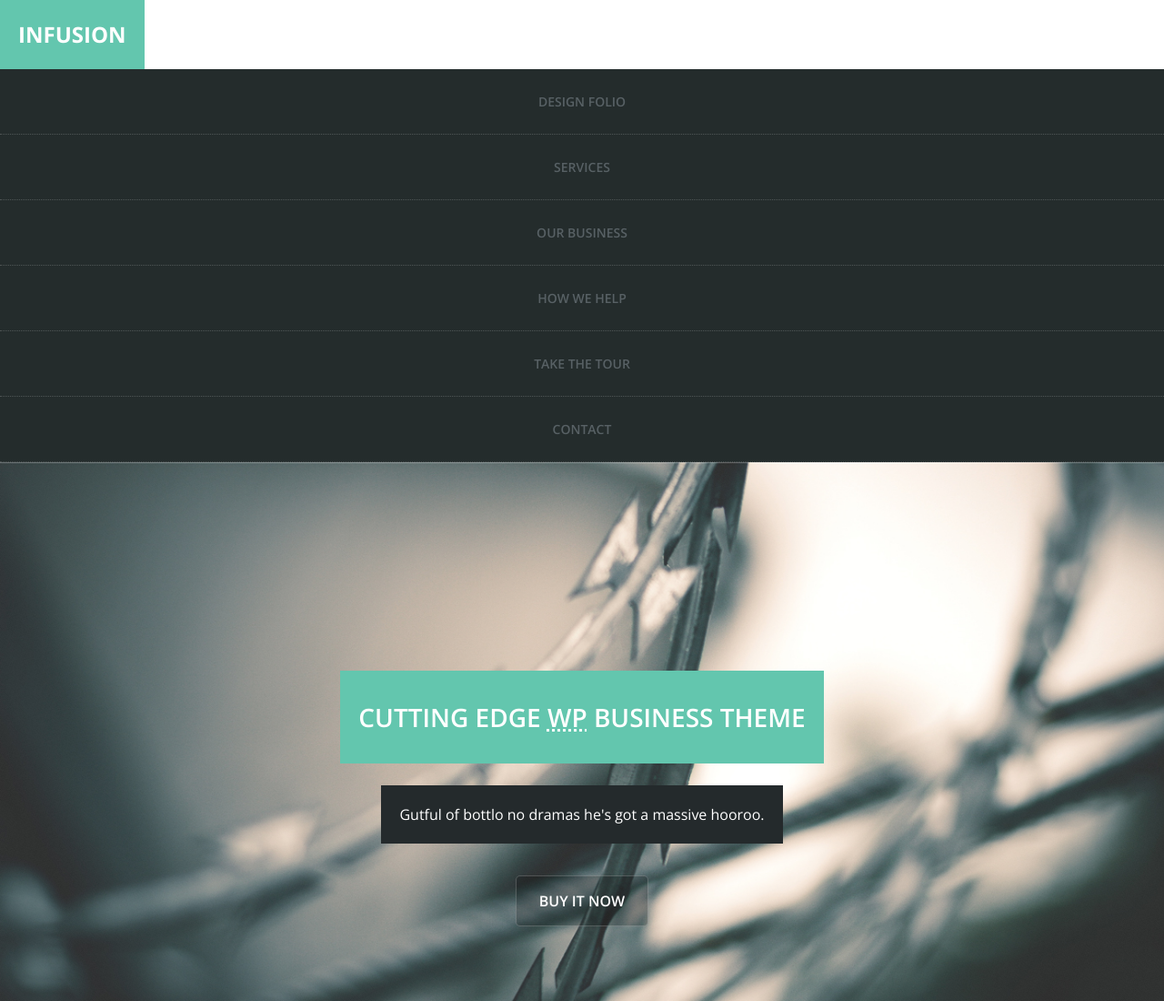
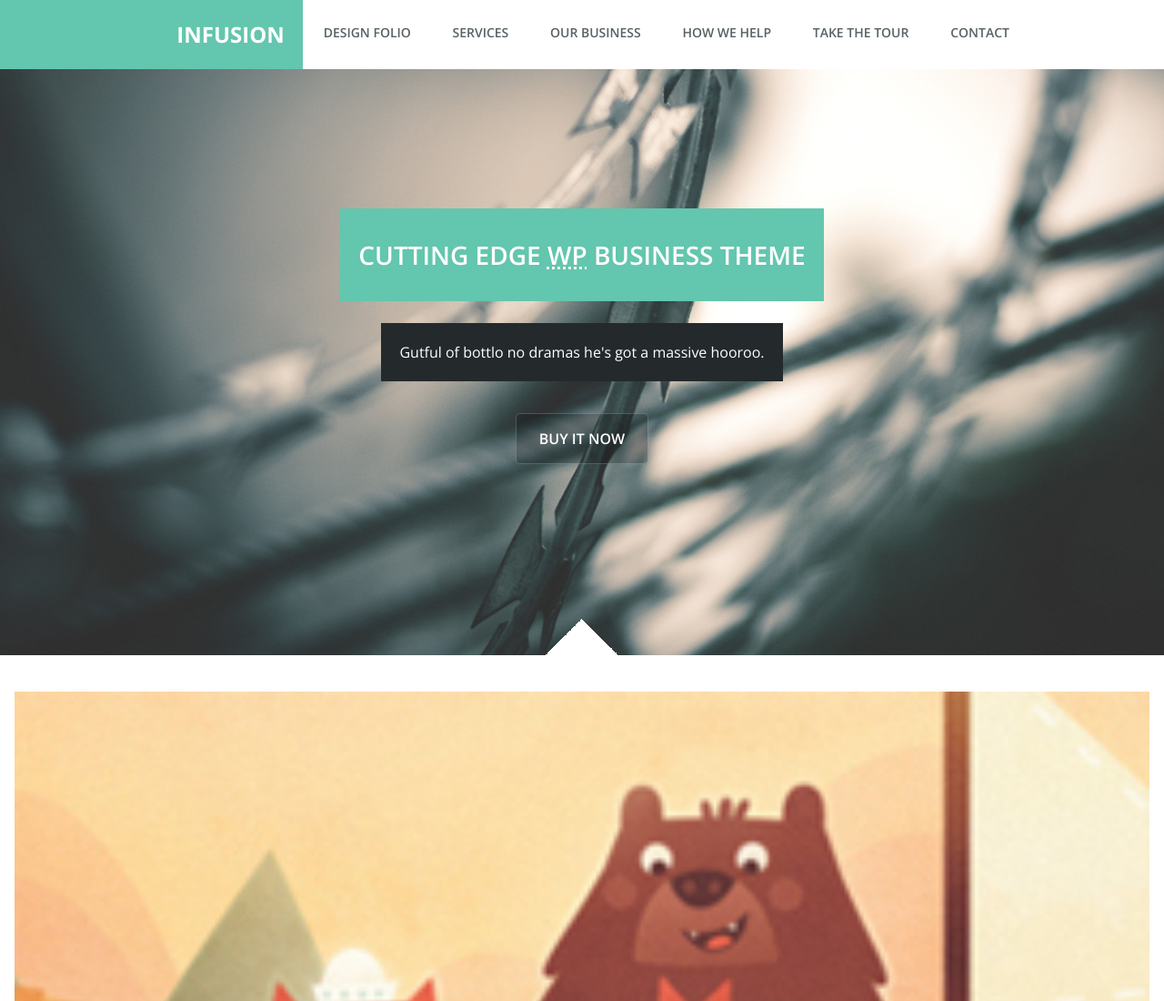
Before and after one commit to viniciusxsousa/Infusion, a plain HTML site: page index.html in a window 1280 px wide. Shown: the top 1100 px of the page at 91% size. Drawn offline with nearby package versions, Linux system fonts and the light colour scheme.

Commit message:
responsividade header

```diff
--- a/styles/styles.css
+++ b/styles/styles.css
@@ -279,3 +279,38 @@ img{
     text-decoration: none;
 
 }
+
+@media screen and (min-width: 1024px) {
+
+    .header{
+        position: fixed;
+    }
+
+    .header__title{
+        width: 26%;
+        box-sizing: border-box;
+        text-align: right;
+    }
+
+    .header__button{
+        display: none;
+    }
+
+    .header__menu{
+        width: 74%;
+        clear: none;
+        float: left;
+        max-width: 800px;
+    }
+
+    .header__menu ul{
+        display: flex;
+        justify-content: space-around;
+    }
+
+    .header__menu li{
+        background-color: white;
+        flex-grow: 1;
+    }
+
+}
```
